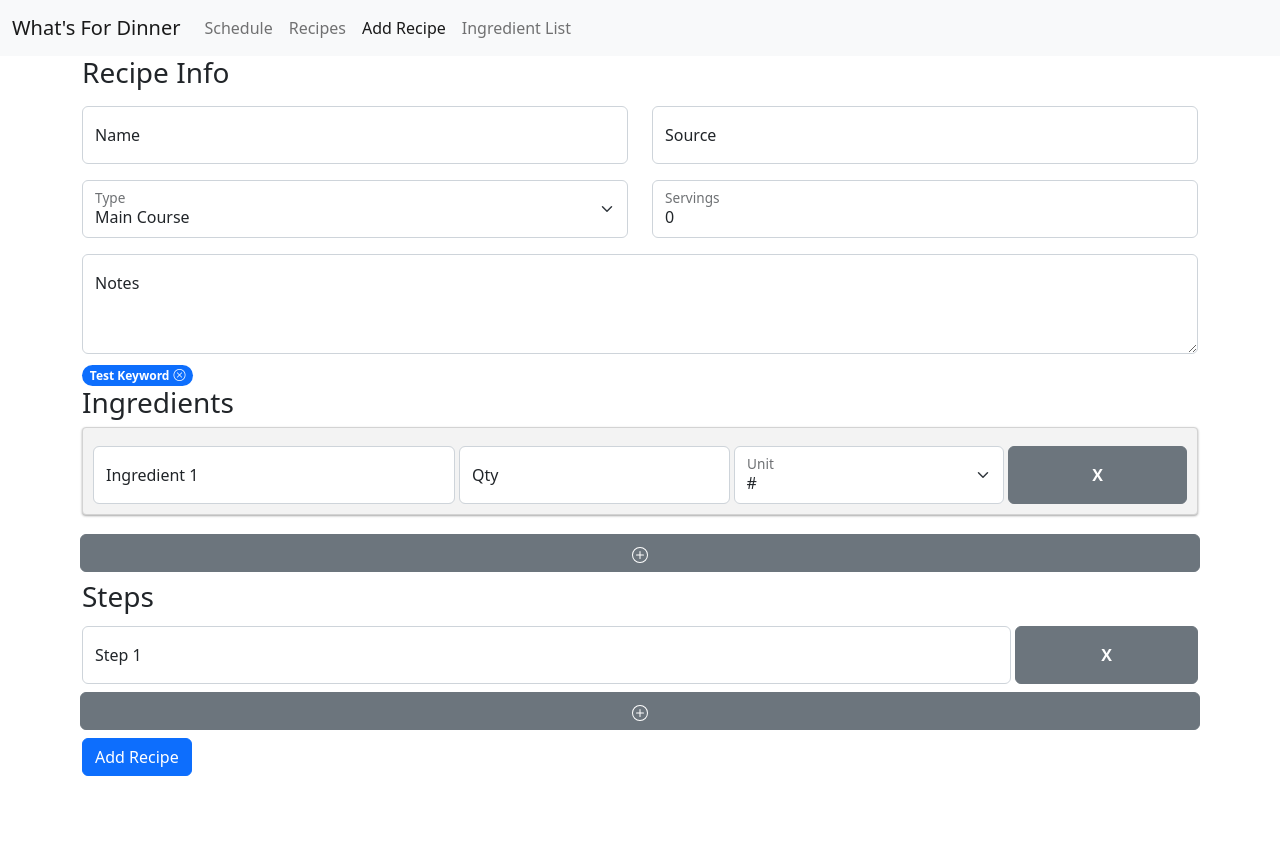
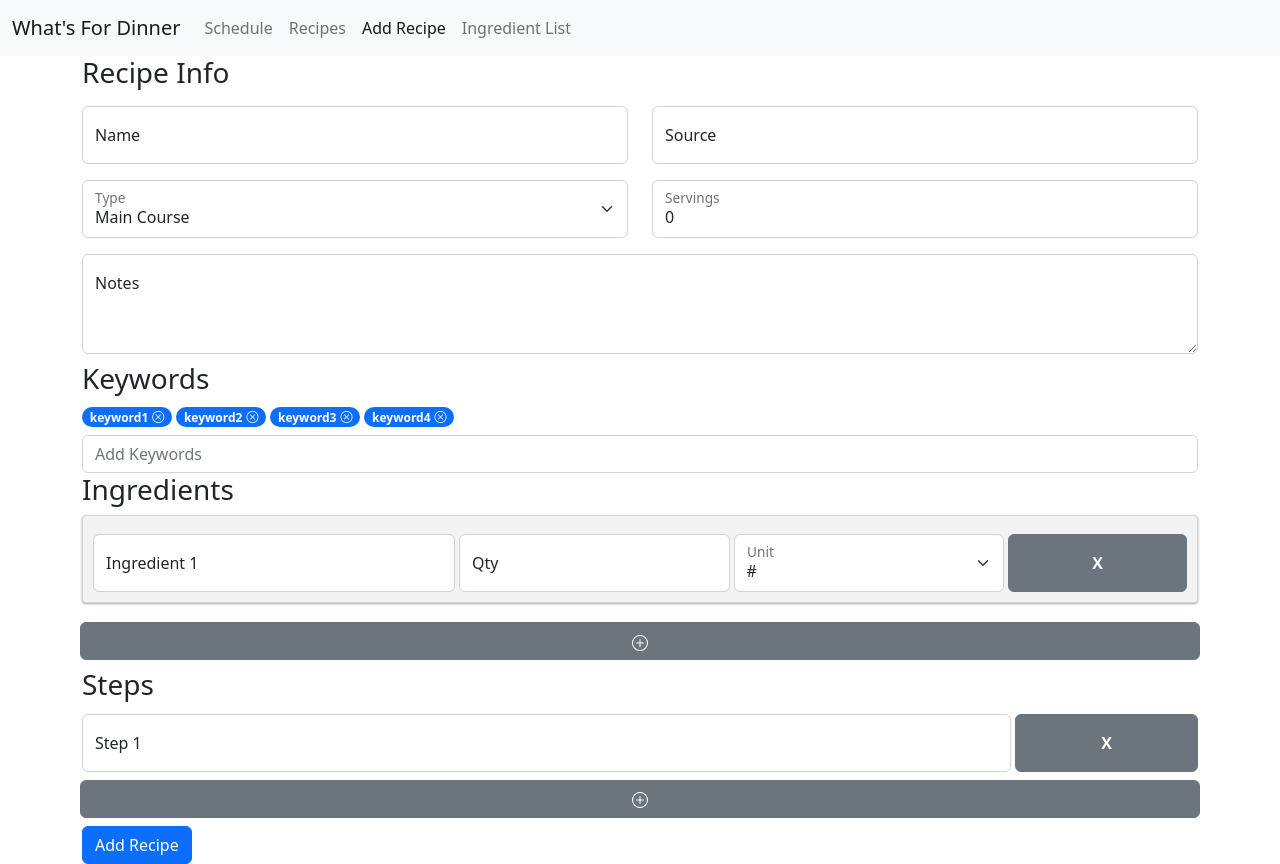
Before and after one commit to will-y/wfd-2, a React (Create React App) app: page /add in a window 1280 px wide. Before the commit the page ends 800 px from the top, so only its background shows below. Built offline with nearby package versions, Linux system fonts and the light colour scheme.

Commit message:
Adds a component for adding keywords

```diff
--- a/src/pages/recipe/AddRecipe.js
+++ b/src/pages/recipe/AddRecipe.js
@@ -4,6 +4,7 @@ import database from "../../firebase";
 import { ref, push, set } from "firebase/database";
 import {useNavigate} from "react-router-dom";
 import Keyword from "./keyword/Keyword";
+import KeywordInput from "./keyword/KeywordInput";
 
 const units = ["#", "cups", "grams", "ounces", "fl ounces", "tsp", "tbsp"];
 
@@ -173,9 +174,11 @@ class AddRecipeClass extends React.Component {
                             </FloatingLabel>
                         </Col>
                     </Row>
-                    <Keyword name="Test Keyword"></Keyword>
+
+                    <h3>Keywords</h3>
+                    <KeywordInput></KeywordInput>
+
                     <h3>Ingredients</h3>
-
                     {
                         this.state.ingredients.map((ingredientObj, index) =>
                             <Form.Group key={index} className="app-card">
--- a/src/pages/recipe/keyword/Keyword.css
+++ b/src/pages/recipe/keyword/Keyword.css
@@ -10,3 +10,7 @@
 .keyword-x:active {
     opacity: 0.6;
 }
+
+.keywords-container {
+    min-height: 24px;
+}
--- a/src/pages/recipe/keyword/Keyword.js
+++ b/src/pages/recipe/keyword/Keyword.js
@@ -5,9 +5,9 @@ import "./Keyword.css";
 class Keyword extends React.Component {
     render = () => {
         return (
-            <Badge pill bg="primary">
+            <Badge pill bg="primary" className="me-1">
                 <span>{this.props.name}</span>
-                <span className="keyword-x">
+                <span className="keyword-x" onClick={() => this.props.onDeletePressed(this.props.name)}>
                     <i className="bi bi-x-circle"></i>
                 </span>
             </Badge>
--- /dev/null
+++ b/src/pages/recipe/keyword/KeywordInput.js
@@ -0,0 +1,57 @@
+import React, {useState} from "react";
+import Keyword from "./Keyword";
+import {FormControl} from "react-bootstrap";
+import "./Keyword.css";
+
+export default function KeywordInput(props) {
+    const [keyword, setKeyword] = useState('');
+    const [keywords, setKeywords] = useState(["keyword1", "keyword2", "keyword3", "keyword4"]);
+
+    const handleKeyDown = (event) => {
+        if (event.key === "Enter") {
+            // Don't submit form
+            event.stopPropagation();
+            event.preventDefault();
+
+            // Handle enter press
+            if (keyword !== "" && !keywords.includes(keyword)) {
+                const newKeywords = [...keywords];
+                newKeywords.push(keyword);
+                setKeywords(newKeywords);
+                setKeyword('');
+                if (props.updateKeywords) {
+                    props.updateKeywords(keywords);
+                }
+            }
+        }
+    }
+
+    const deleteKeyword = (name) => {
+        setKeywords(prevKeywords => {
+            const copy = [...prevKeywords];
+            const index = copy.indexOf(name);
+
+            if (index >= 0) {
+                copy.splice(index, 1);
+            }
+
+            return copy;
+        });
+    }
+
+    return (
+        <>
+            <div className="keywords-container">
+                {keywords.map((keyword, index) =>
+                    <Keyword name={keyword} key={index} onDeletePressed={deleteKeyword}></Keyword>
+                )}
+            </div>
+            <FormControl
+                className="mt-2"
+                placeholder="Add Keywords"
+                value={keyword}
+                onChange={event => setKeyword(event.target.value)}
+                onKeyDown={handleKeyDown}/>
+        </>
+    );
+}
```
